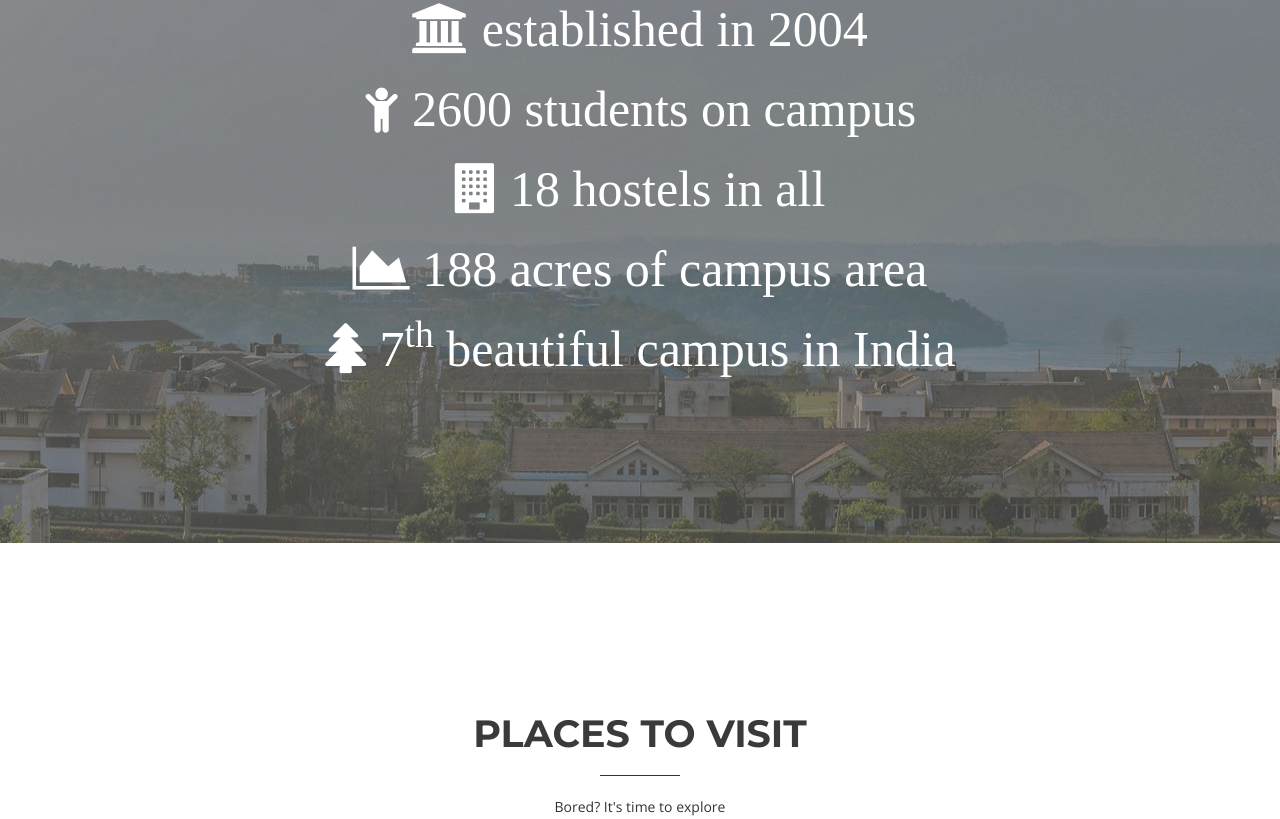
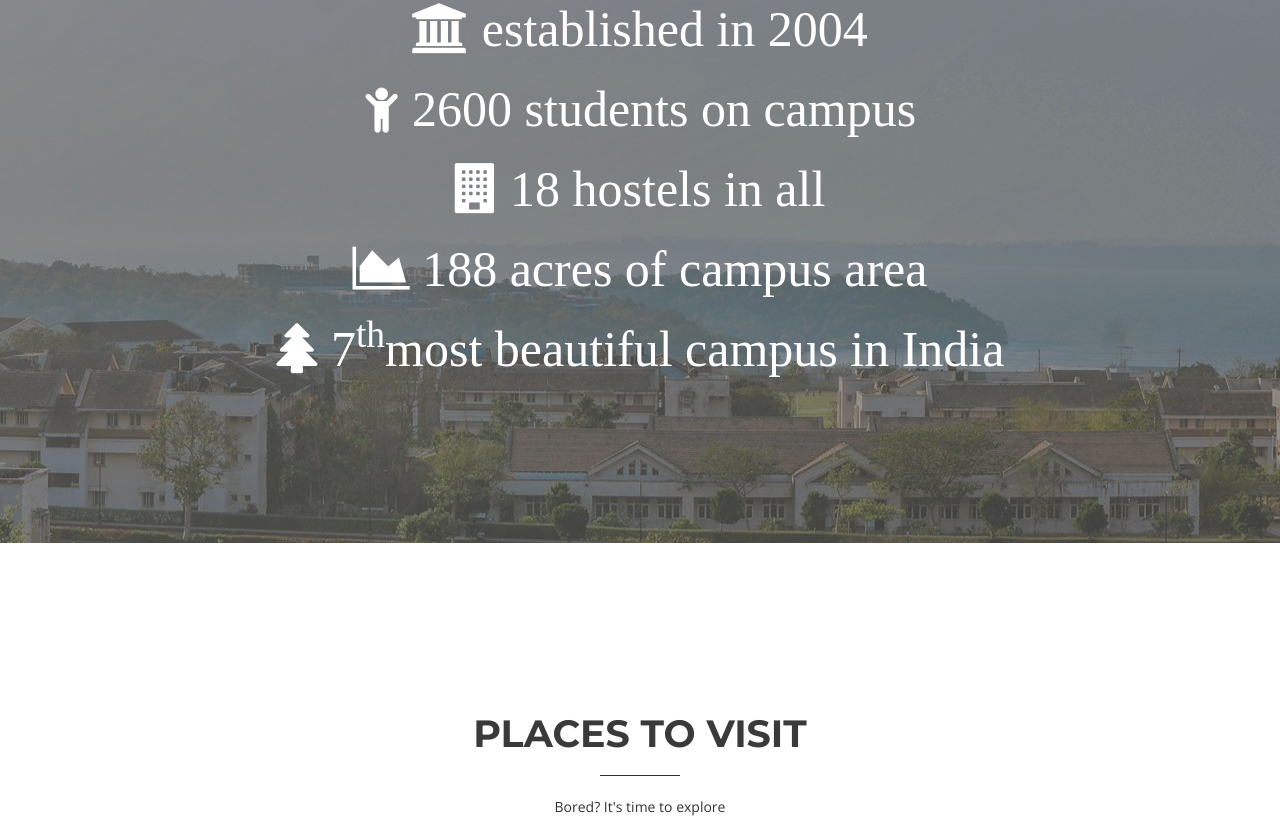
Before and after one commit to prakharsan/bitsguide, a plain HTML site: page index.html in a window 1280 px wide. Shown: the part 1981-2800 px from the top of the page. Drawn offline with nearby package versions, Linux system fonts and the light colour scheme.

Commit message:
minor spelling error rectified

```diff
--- a/index.html
+++ b/index.html
@@ -264,7 +264,7 @@ By Bus: <b>Rs 20/-</b> (But again, not recommended for comfortable travel)
 	<i class="fa fa-child" style="font-size:50px; color:white;" aria-hidden="true">&nbsp2600 students on campus</i></br></br>
 	<i class="fa fa-building" style="font-size:50px; color:white;"aria-hidden="true">&nbsp18 hostels in all</i></br></br>
 	<i class="fa fa-area-chart" style="font-size:50px; color:white;"aria-hidden="true">&nbsp188 acres of campus area</i></br></br>
-	<i class="fa fa-tree" style="font-size:50px; color:white;"aria-hidden="true">&nbsp7<sup>th</sup> beautiful campus in India</i>
+	<i class="fa fa-tree" style="font-size:50px; color:white;"aria-hidden="true">&nbsp7<sup>th</sup>most beautiful campus in India</i>
 
 
 
```
